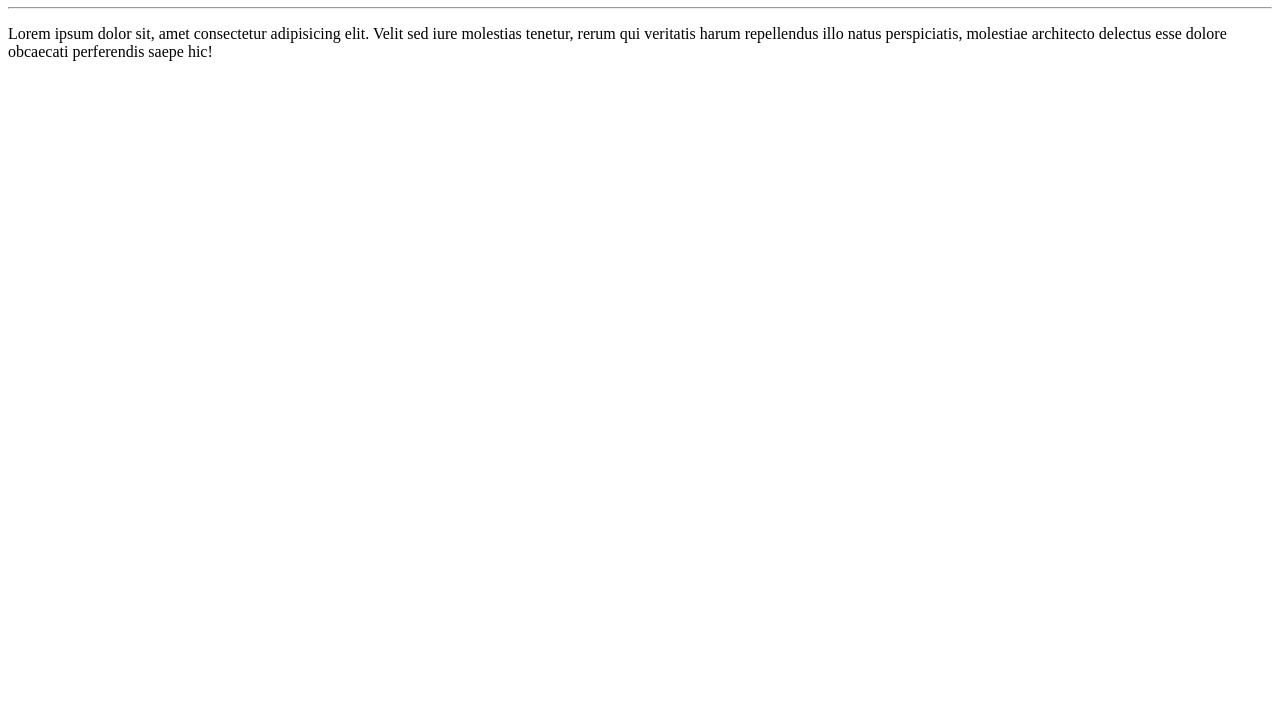
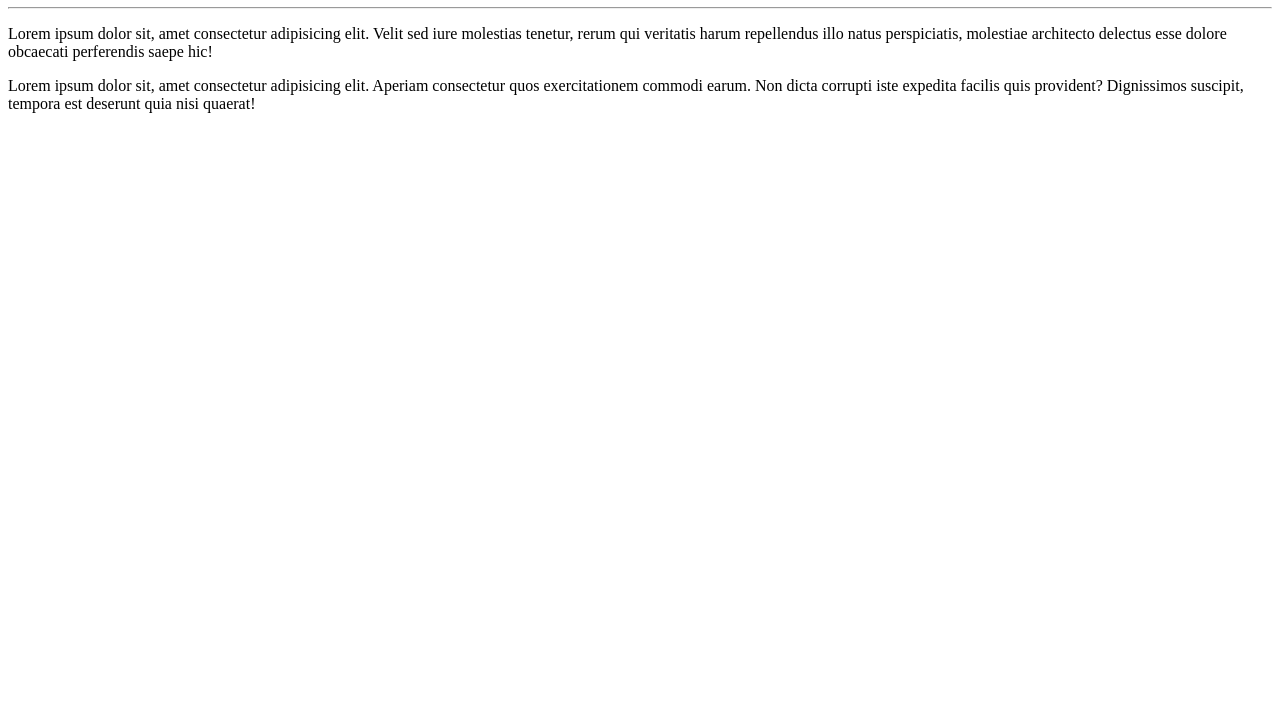
Before and after one commit to JoaoVictorMQDev/Repositorio-Teste, a plain HTML site: page site-exemplo/index.html in a window 1280 px wide. Shown: the part 73-800 px from the top of the page. Drawn offline with Linux system fonts and the light colour scheme.

Commit message:
adicionei um paragrafo

```diff
--- a/site-exemplo/index.html
+++ b/site-exemplo/index.html
@@ -9,5 +9,7 @@
     <h1>Olá, mundo!</h1>
     <hr>
     <p>Lorem ipsum dolor sit, amet consectetur adipisicing elit. Velit sed iure molestias tenetur, rerum qui veritatis harum repellendus illo natus perspiciatis, molestiae architecto delectus esse dolore obcaecati perferendis saepe hic!</p>
+
+    <p>Lorem ipsum dolor sit, amet consectetur adipisicing elit. Aperiam consectetur quos exercitationem commodi earum. Non dicta corrupti iste expedita facilis quis provident? Dignissimos suscipit, tempora est deserunt quia nisi quaerat!</p>
 </body>
 </html>
```
